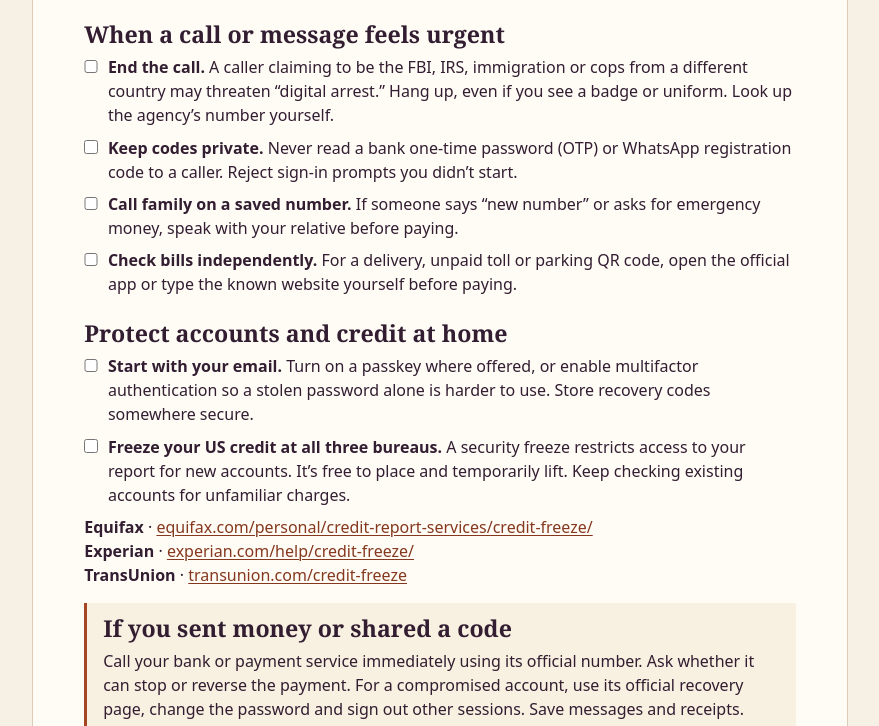
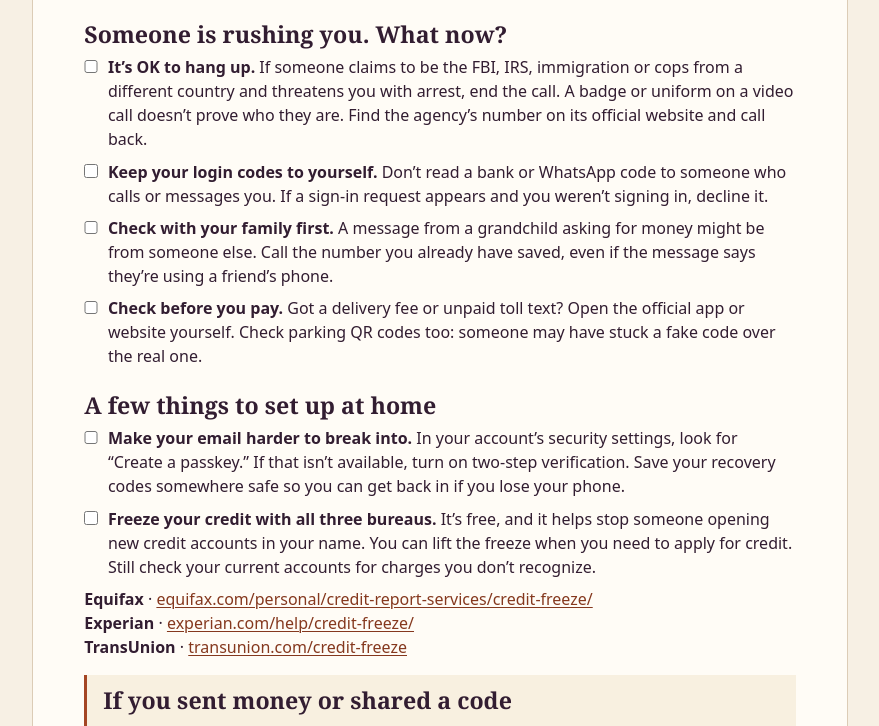
Before and after one commit to aswinp-m/diwali-digital-safety, a plain HTML site: page checklist.html in a window 1280 px wide. Shown: the part 306-1032 px from the top of the page, without its empty margins (200-1079 px from the left). Drawn offline with Linux system fonts and the light colour scheme.

Commit message:
Make family checklist conversational and remove extra demo copy

```diff
--- a/app.js
+++ b/app.js
@@ -275,7 +275,7 @@ function chooseDemoSite(original) {
   $("#original-site").setAttribute("aria-pressed",String(original));
   $("#lookalike-site").setAttribute("aria-pressed",String(!original));
   $("#passkey-address").textContent = original ? "https://parcel.example/sign-in" : "https://parcel-login.example/sign-in";
-  $("#passkey-feedback").textContent = "Ready to try this website.";
+  $("#passkey-feedback").textContent = "";
   $("#passkey-feedback").classList.remove("verdict","round-in");
 }
 $("#original-site").onclick = () => chooseDemoSite(true);
--- a/checklist.html
+++ b/checklist.html
@@ -33,21 +33,21 @@ a{color:#211621;text-decoration:none}.action{background:white;margin-top:10pt;pa
 <body>
 <nav aria-label="Checklist actions"><a href="index.html#guide">← Back to guide</a><button type="button" onclick="window.print()">Print or save PDF</button></nav>
 <main>
-<header><div class="brand"><span class="flower" aria-hidden="true">✿</span> Diwali Digital Safety</div><h1>Family safety checklist</h1><p>Keep this page near your phone. Try the steps together, then check them off.</p></header>
+<header><div class="brand"><span class="flower" aria-hidden="true">✿</span> Diwali Digital Safety</div><h1>Family safety checklist</h1><p>A few things you can do today to help keep your family safe.</p></header>
 <section>
-<h2>When a call or message feels urgent</h2>
+<h2>Someone is rushing you. What now?</h2>
 <ul class="rows">
-<li><label><input type="checkbox"><span><strong>End the call.</strong> A caller claiming to be the FBI, IRS, immigration or cops from a different country may threaten “digital arrest.” Hang up, even if you see a badge or uniform. Look up the agency’s number yourself.</span></label></li>
-<li><label><input type="checkbox"><span><strong>Keep codes private.</strong> Never read a bank one-time password (OTP) or WhatsApp registration code to a caller. Reject sign-in prompts you didn’t start.</span></label></li>
-<li><label><input type="checkbox"><span><strong>Call family on a saved number.</strong> If someone says “new number” or asks for emergency money, speak with your relative before paying.</span></label></li>
-<li><label><input type="checkbox"><span><strong>Check bills independently.</strong> For a delivery, unpaid toll or parking QR code, open the official app or type the known website yourself before paying.</span></label></li>
+<li><label><input type="checkbox"><span><strong>It’s OK to hang up.</strong> If someone claims to be the FBI, IRS, immigration or cops from a different country and threatens you with arrest, end the call. A badge or uniform on a video call doesn’t prove who they are. Find the agency’s number on its official website and call back.</span></label></li>
+<li><label><input type="checkbox"><span><strong>Keep your login codes to yourself.</strong> Don’t read a bank or WhatsApp code to someone who calls or messages you. If a sign-in request appears and you weren’t signing in, decline it.</span></label></li>
+<li><label><input type="checkbox"><span><strong>Check with your family first.</strong> A message from a grandchild asking for money might be from someone else. Call the number you already have saved, even if the message says they’re using a friend’s phone.</span></label></li>
+<li><label><input type="checkbox"><span><strong>Check before you pay.</strong> Got a delivery fee or unpaid toll text? Open the official app or website yourself. Check parking QR codes too: someone may have stuck a fake code over the real one.</span></label></li>
 </ul>
 </section>
 <section>
-<h2>Protect accounts and credit at home</h2>
+<h2>A few things to set up at home</h2>
 <ul class="rows">
-<li><label><input type="checkbox"><span><strong>Start with your email.</strong> Turn on a passkey where offered, or enable multifactor authentication so a stolen password alone is harder to use. Store recovery codes somewhere secure.</span></label></li>
-<li><label><input type="checkbox"><span><strong>Freeze your US credit at all three bureaus.</strong> A security freeze restricts access to your report for new accounts. It’s free to place and temporarily lift. Keep checking existing accounts for unfamiliar charges.</span></label></li>
+<li><label><input type="checkbox"><span><strong>Make your email harder to break into.</strong> In your account’s security settings, look for “Create a passkey.” If that isn’t available, turn on two-step verification. Save your recovery codes somewhere safe so you can get back in if you lose your phone.</span></label></li>
+<li><label><input type="checkbox"><span><strong>Freeze your credit with all three bureaus.</strong> It’s free, and it helps stop someone opening new credit accounts in your name. You can lift the freeze when you need to apply for credit. Still check your current accounts for charges you don’t recognize.</span></label></li>
 </ul>
 <ul class="bureaus" aria-label="Official credit freeze pages">
 <li><strong>Equifax</strong> · <a href="https://www.equifax.com/personal/credit-report-services/credit-freeze/">equifax.com/personal/credit-report-services/credit-freeze/</a></li>
@@ -56,7 +56,7 @@ a{color:#211621;text-decoration:none}.action{background:white;margin-top:10pt;pa
 </ul></section>
 <section class="action">
 <h2>If you sent money or shared a code</h2>
-<p>Call your bank or payment service immediately using its official number. Ask whether it can stop or reverse the payment. For a compromised account, use its official recovery page, change the password and sign out other sessions. Save messages and receipts.</p>
+<p>Tell someone you trust. You don’t have to sort this out alone. Call your bank or payment service right away using the number on your card or in the app, and ask if it can stop the payment. If someone got into your account, open the service’s official recovery page, change your password and sign out other devices. Keep the messages and receipts.</p>
 <ul class="reports" aria-label="US reporting and recovery websites">
 <li><strong>Report a scam</strong> · <a href="https://reportfraud.ftc.gov/">ReportFraud.ftc.gov</a></li>
 <li><strong>Report an internet crime to the FBI</strong> · <a href="https://www.ic3.gov/">IC3.gov</a></li>
```
Also changed, not shown: index.html (+4 -4 lines).
